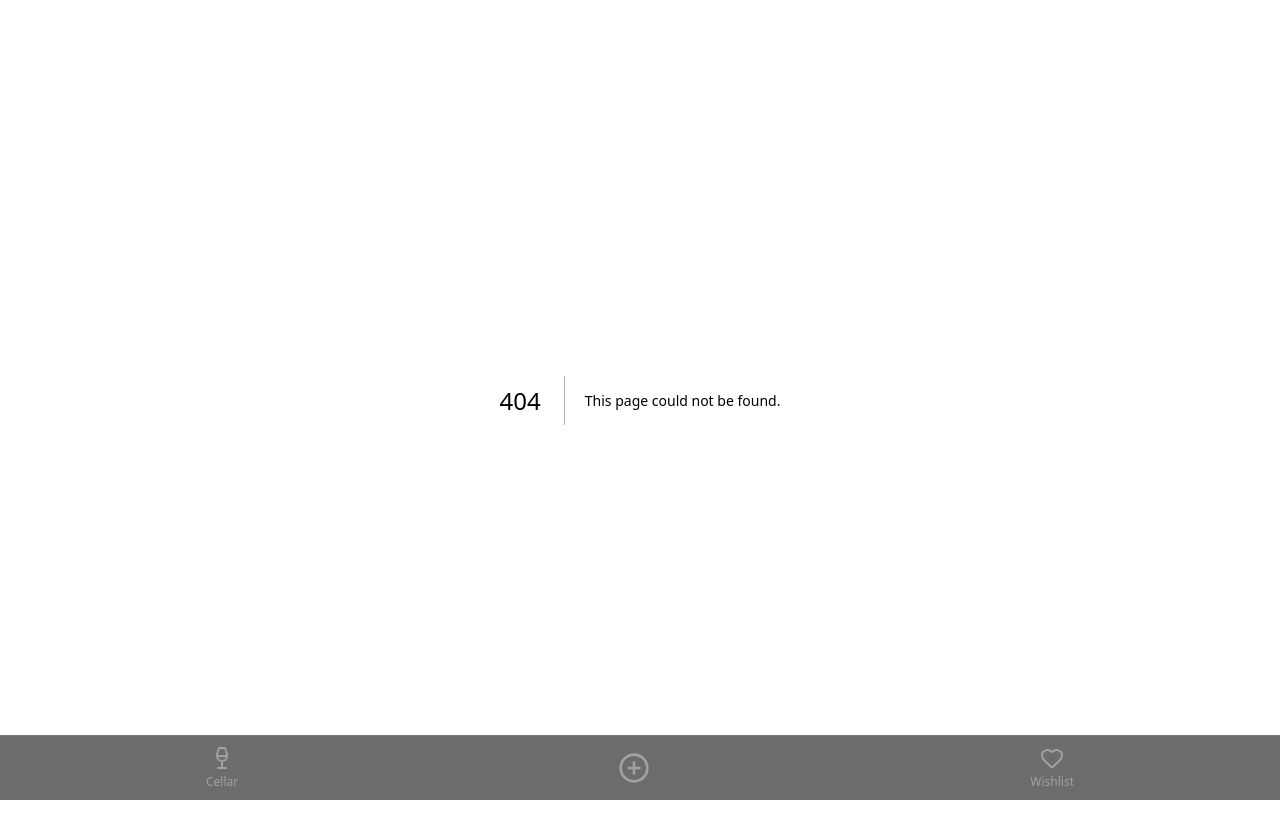
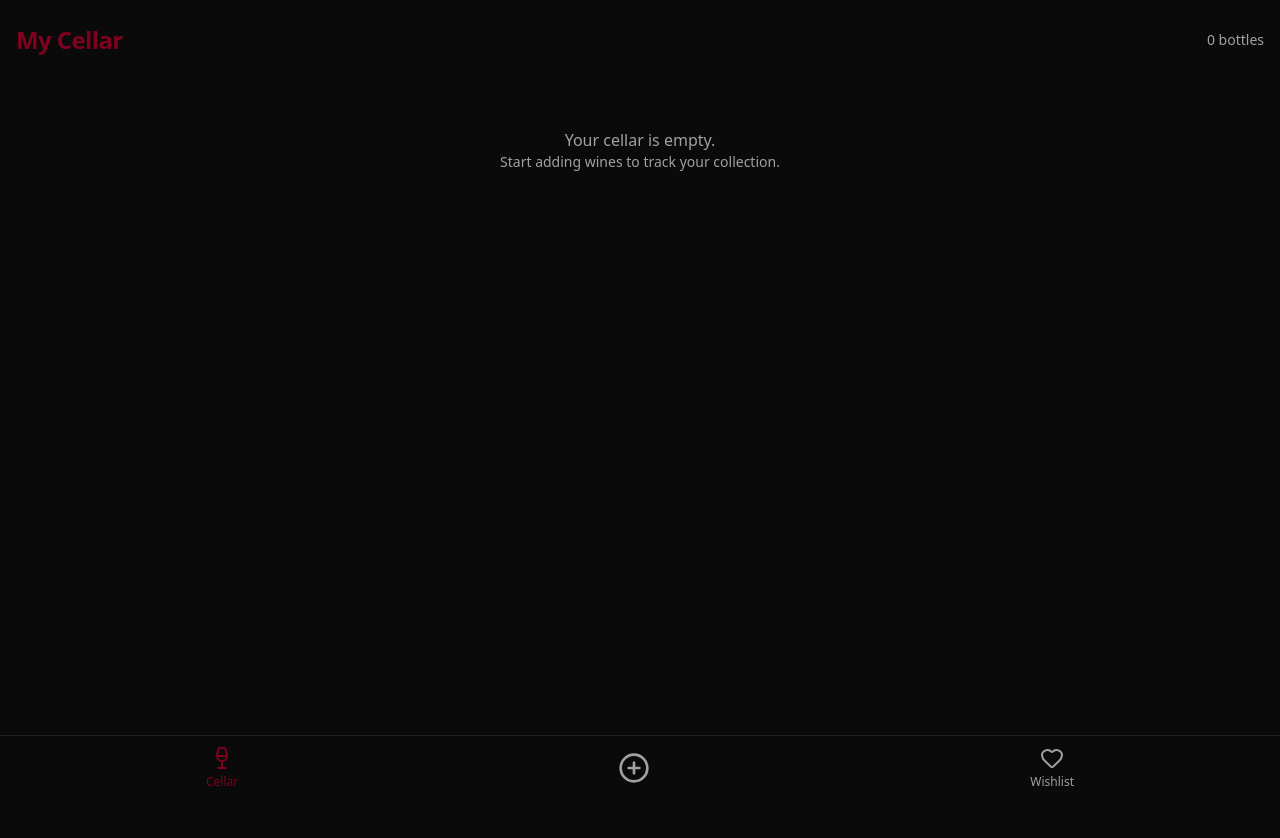
Before and after one commit to mpjivdc/VeniVidiVino, a Next.js app: page /cellar in a window 1280 px wide. Before the commit this address had no page. Shown: the top 838 px of the page. After the commit the page ends 800 px from the top, so only its background shows below. Built offline with nearby package versions, Linux system fonts and the light colour scheme.

Commit message:
Finalize data connection: Dedicated /cellar route, dynamic fetching, and UI refinements

```diff
--- /dev/null
+++ b/app/cellar/page.tsx
@@ -0,0 +1,30 @@
+export const dynamic = 'force-dynamic';
+import { getWines } from "@/lib/storage";
+import { WineCard } from "@/components/WineCard";
+
+
+export default async function Home() {
+  const wines = await getWines("Cellar");
+
+  return (
+    <div className="container mx-auto px-4 py-6">
+      <header className="mb-6 flex items-center justify-between">
+        <h1 className="text-2xl font-bold tracking-tight text-primary">My Cellar</h1>
+        <span className="text-sm text-muted-foreground">{wines.length} bottles</span>
+      </header>
+
+      {wines.length === 0 ? (
+        <div className="flex flex-col items-center justify-center py-12 text-center text-muted-foreground">
+          <p>Your cellar is empty.</p>
+          <p className="text-sm">Start adding wines to track your collection.</p>
+        </div>
+      ) : (
+        <div className="grid grid-cols-1 gap-4 sm:grid-cols-2 md:grid-cols-3 lg:grid-cols-4">
+          {wines.map((wine) => (
+            <WineCard key={wine.id} wine={wine} sheetTitle="Cellar" />
+          ))}
+        </div>
+      )}
+    </div>
+  );
+}
--- a/app/page.tsx
+++ b/app/page.tsx
@@ -1,30 +1,5 @@
-export const dynamic = 'force-dynamic';
-import { getWines } from "@/lib/storage";
-import { WineCard } from "@/components/WineCard";
+import { redirect } from "next/navigation";
 
-
-export default async function Home() {
-  const wines = await getWines("Cellar");
-
-  return (
-    <div className="container mx-auto px-4 py-6">
-      <header className="mb-6 flex items-center justify-between">
-        <h1 className="text-2xl font-bold tracking-tight text-primary">My Cellar</h1>
-        <span className="text-sm text-muted-foreground">{wines.length} bottles</span>
-      </header>
-
-      {wines.length === 0 ? (
-        <div className="flex flex-col items-center justify-center py-12 text-center text-muted-foreground">
-          <p>Your cellar is empty.</p>
-          <p className="text-sm">Start adding wines to track your collection.</p>
-        </div>
-      ) : (
-        <div className="grid grid-cols-1 gap-4 sm:grid-cols-2 md:grid-cols-3 lg:grid-cols-4">
-          {wines.map((wine) => (
-            <WineCard key={wine.id} wine={wine} sheetTitle="Cellar" />
-          ))}
-        </div>
-      )}
-    </div>
-  );
+export default function Home() {
+  redirect("/cellar");
 }
--- a/components/BottomNav.tsx
+++ b/components/BottomNav.tsx
@@ -13,8 +13,8 @@ export function BottomNav() {
         <div className="fixed bottom-0 left-0 right-0 z-50 border-t bg-background/95 backdrop-blur supports-[backdrop-filter]:bg-background/60">
             <nav className="flex h-16 items-center justify-around px-4">
                 <Link
-                    href="/"
-                    className={`flex flex-col items-center justify-center gap-1 text-xs transition-colors ${isActive("/") ? "text-primary" : "text-muted-foreground hover:text-foreground"
+                    href="/cellar"
+                    className={`flex flex-col items-center justify-center gap-1 text-xs transition-colors ${isActive("/") || isActive("/cellar") ? "text-primary" : "text-muted-foreground hover:text-foreground"
                         }`}
                 >
                     <Wine className="h-6 w-6" />
--- a/components/WineCard.tsx
+++ b/components/WineCard.tsx
@@ -23,7 +23,7 @@ export function WineCard({ wine, sheetTitle }: WineCardProps) {
     const [isOpen, setIsOpen] = useState(false)
 
     // Drinking Window Logic
-    const currentYear = 2026
+    const currentYear = new Date().getFullYear()
     let windowStatus: { color: string, label: string } | null = null
 
     if (wine.drinkFrom && wine.drinkTo) {
```
